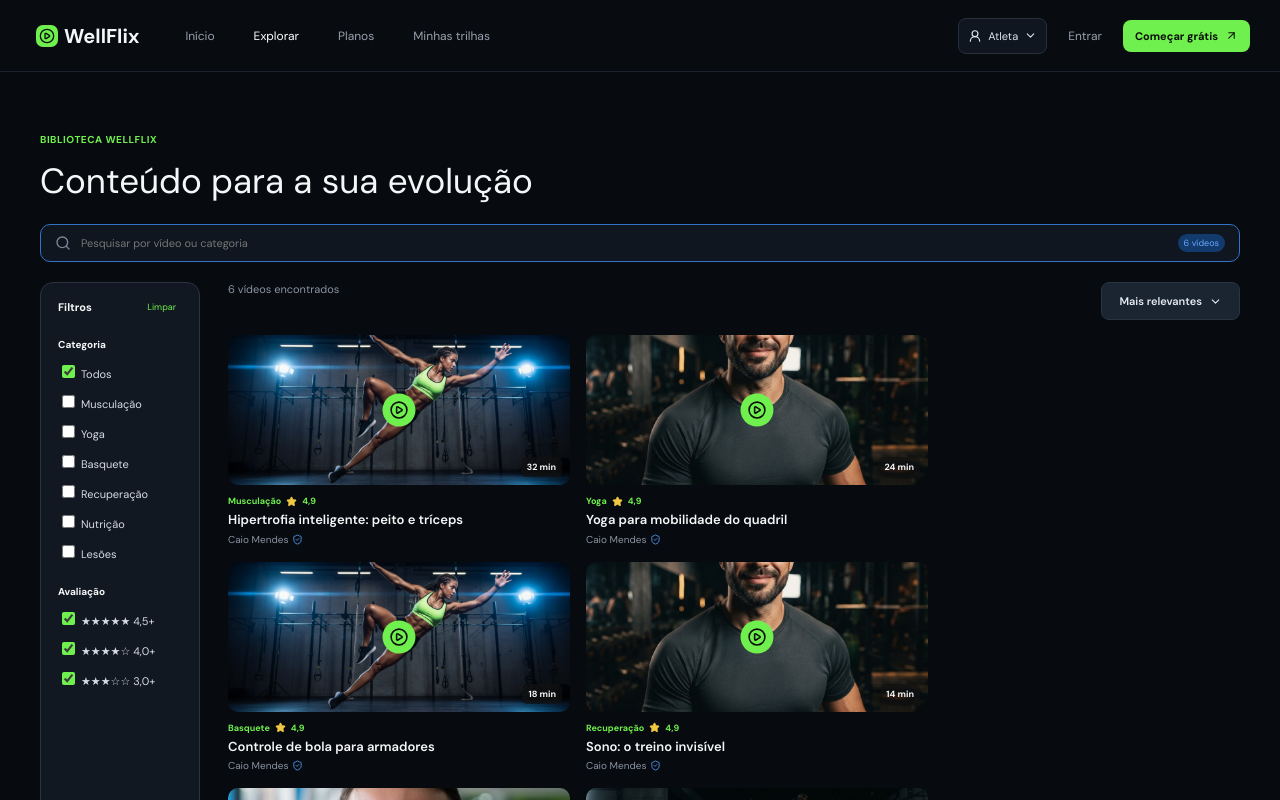
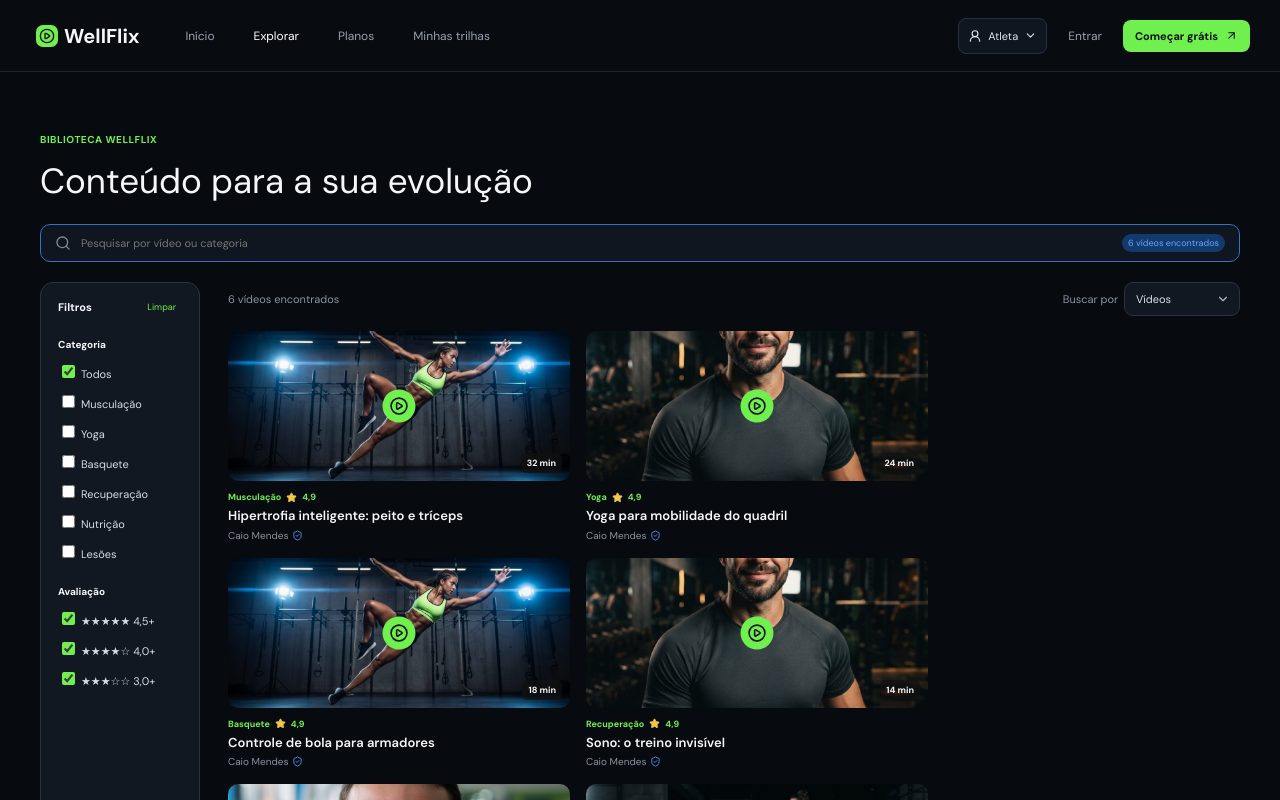
Before and after one commit to somarianoso/LabSoft, a React (Vite) app: page / in a window 1280 px wide. Both pictures are taken after a click on the button "Explorar". Shown: the top 800 px of the page. Built offline with nearby package versions, Linux system fonts and the light colour scheme.

Commit message:
feat: adiciona funcionalidade de busca e filtros para vídeos e profissionais na página de exploração

```diff
--- a/src/App.jsx
+++ b/src/App.jsx
@@ -10,11 +10,15 @@ export default function App() {
   const [user, setUser] = useState(null);
   const [selectedVideo, setSelectedVideo] = useState(null);
   const [exploreCategory, setExploreCategory] = useState("Todos");
+  const [exploreType, setExploreType] = useState("videos");
   const [selectedPlan, setSelectedPlan] = useState({ name: "Pro", price: "R$ 59 /mês" });
 
   const go = (next, payload) => {
     if (next === "detalhe" && payload) setSelectedVideo(payload);
-    if (next === "explorar") setExploreCategory(payload?.category || "Todos");
+    if (next === "explorar") {
+      setExploreCategory(payload?.category || "Todos");
+      setExploreType(payload?.type || "videos");
+    }
     if (next === "checkout" && payload) setSelectedPlan(payload);
     setPage(next);
     setMenu(false);
@@ -52,6 +56,7 @@ export default function App() {
         user={user}
         selectedVideo={selectedVideo}
         exploreCategory={exploreCategory}
+        exploreType={exploreType}
         selectedPlan={selectedPlan}
       />
       {!['cadastro', 'login', 'checkout'].includes(page) && <Footer role={role} />}
--- /dev/null
+++ b/src/components/ExploreFilters.jsx
@@ -0,0 +1,59 @@
+const ratingFilters = [
+  { value: 4.5, label: "★★★★★ 4,5+" },
+  { value: 4, label: "★★★★☆ 4,0+" },
+  { value: 3, label: "★★★☆☆ 3,0+" },
+];
+
+export default function ExploreFilters({
+  categories,
+  selectedCategories,
+  onCategoryChange,
+  selectedRatings,
+  onRatingChange,
+  onClear,
+}) {
+  return (
+    <aside className="filters">
+      <strong>Filtros</strong>
+      <button type="button" onClick={onClear}>
+        Limpar
+      </button>
+      <h5>Categoria</h5>
+      <label>
+        <input
+          type="checkbox"
+          name="category"
+          value="Todos"
+          checked={selectedCategories.size === 0}
+          onChange={() => onCategoryChange("Todos")}
+        />{" "}
+        Todos
+      </label>
+      {categories.map((name) => (
+        <label key={name}>
+          <input
+            type="checkbox"
+            name="category"
+            value={name}
+            checked={selectedCategories.has(name)}
+            onChange={() => onCategoryChange(name)}
+          />{" "}
+          {name}
+        </label>
+      ))}
+      <h5>Avaliação</h5>
+      {ratingFilters.map(({ value, label }) => (
+        <label key={value}>
+          <input
+            type="checkbox"
+            name="rating"
+            value={value}
+            checked={selectedRatings.has(value)}
+            onChange={() => onRatingChange(value)}
+          />{" "}
+          {label}
+        </label>
+      ))}
+    </aside>
+  );
+}
--- a/src/data/content.js
+++ b/src/data/content.js
@@ -27,3 +27,23 @@ export const videos = [
   ["Proteína sem complicação", "Nutrição", "20 min", img.food],
   ["Prevenção de lesões no joelho", "Lesões", "27 min", img.coach],
 ];
+export const professionals = [
+  {
+    name: "Dra. Lara Nunes",
+    specialty: "Especialista esportiva",
+    image: img.coach,
+    categories: ["Basquete", "Lesões"],
+  },
+  {
+    name: "Caio Mendes",
+    specialty: "Força e condicionamento",
+    image: img.athlete,
+    categories: ["Musculação", "Yoga"],
+  },
+  {
+    name: "Marina Lopes",
+    specialty: "Nutrição esportiva",
+    image: img.coach,
+    categories: ["Nutrição", "Recuperação"],
+  },
+];
--- a/src/pages/Explore.jsx
+++ b/src/pages/Explore.jsx
@@ -1,92 +1,174 @@
 import { useState } from "react";
-import { ChevronDown, Search } from "lucide-react";
-import { videos } from "../data/content.js";
+import { ChevronDown, Search, ShieldCheck, Star } from "lucide-react";
+import { professionals, videos } from "../data/content.js";
+import ExploreFilters from "../components/ExploreFilters.jsx";
 import VideoCard from "../components/VideoCard.jsx";
 
-const categories = ["Todos", ...new Set(videos.map((video) => video[1]))];
+const videoCategories = [...new Set(videos.map((video) => video[1]))];
+const allRatingFilters = new Set([4.5, 4, 3]);
 
-export default function Explore({ go, initialCategory = "Todos" }) {
+export default function Explore({
+  go,
+  initialCategory = "Todos",
+  initialType = "videos",
+}) {
   const [query, setQuery] = useState("");
+  const [searchType, setSearchType] = useState(initialType);
   const [selectedCategories, setSelectedCategories] = useState(() =>
     initialCategory === "Todos" ? new Set() : new Set([initialCategory]),
   );
-  const results = videos.filter((video) =>
-    (selectedCategories.size === 0 || selectedCategories.has(video[1])) &&
-    `${video[0]} ${video[1]}`.toLowerCase().includes(query.trim().toLowerCase()),
+  const [selectedRatings, setSelectedRatings] = useState(
+    () => new Set(allRatingFilters),
   );
+  const isVideoSearch = searchType === "videos";
+  const categories = isVideoSearch
+    ? videoCategories
+    : [...new Set(professionals.flatMap((professional) => professional.categories))];
+  const results = isVideoSearch
+    ? videos.filter(
+        (video) =>
+          (selectedCategories.size === 0 || selectedCategories.has(video[1])) &&
+          [...selectedRatings].some((rating) => rating <= 4.9) &&
+          `${video[0]} ${video[1]}`
+            .toLowerCase()
+            .includes(query.trim().toLowerCase()),
+      )
+    : professionals.filter(
+        (professional) =>
+          (selectedCategories.size === 0 ||
+            professional.categories.some((category) =>
+              selectedCategories.has(category),
+            )) &&
+          [...selectedRatings].some((rating) => rating <= 4.9) &&
+          `${professional.name} ${professional.specialty} ${professional.categories.join(" ")}`
+            .toLowerCase()
+            .includes(query.trim().toLowerCase()),
+      );
+  const resultNoun = isVideoSearch
+    ? results.length === 1
+      ? "vídeo"
+      : "vídeos"
+    : results.length === 1
+      ? "profissional"
+      : "profissionais";
+  const resultText = `${results.length} ${resultNoun}`;
+  const changeSearchType = (event) => {
+    setSearchType(event.target.value);
+    setSelectedCategories(new Set());
+  };
+  const toggleCategory = (category) => {
+    if (category === "Todos") {
+      setSelectedCategories(new Set());
+      return;
+    }
+    setSelectedCategories((current) => {
+      const next = new Set(current);
+      if (next.has(category)) next.delete(category);
+      else next.add(category);
+      return next;
+    });
+  };
+  const toggleRating = (rating) => {
+    setSelectedRatings((current) => {
+      const next = new Set(current);
+      if (next.has(rating)) next.delete(rating);
+      else next.add(rating);
+      return next;
+    });
+  };
+  const clearFilters = () => {
+    setSelectedCategories(new Set());
+    setSelectedRatings(new Set(allRatingFilters));
+    setQuery("");
+  };
 
   return (
     <main className="wrap page">
       <span className="eyebrow">BIBLIOTECA WELLFLIX</span>
-      <h1>Conteúdo para a sua evolução</h1>
+      <h1>{isVideoSearch ? "Conteúdo para a sua evolução" : "Conheça nossos profissionais"}</h1>
       <div className="search-large">
         <Search size={16} />
         <input
-          id="video-search"
+          id={isVideoSearch ? "video-search" : "professional-search"}
           type="search"
-          aria-label="Pesquisar vídeos"
-          placeholder="Pesquisar por vídeo ou categoria"
+          aria-label={`Pesquisar ${isVideoSearch ? "vídeos" : "profissionais"}`}
+          placeholder={
+            isVideoSearch
+              ? "Pesquisar por vídeo ou categoria"
+              : "Pesquisar por profissional ou categoria"
+          }
           value={query}
           onChange={(event) => setQuery(event.target.value)}
         />
-        <span data-testid="video-result-count">
-          {results.length} {results.length === 1 ? "vídeo" : "vídeos"}
+        <span data-testid={isVideoSearch ? "video-result-count" : "explore-result-count"}>
+          {resultText} encontrado{results.length === 1 ? "" : "s"}
         </span>
       </div>
       <div className="explore-layout">
-        <aside className="filters">
-          <strong>Filtros</strong>
-          <button
-            onClick={() => {
-              setSelectedCategories(new Set());
-              setQuery("");
-            }}
-          >
-            Limpar
-          </button>
-          <h5>Categoria</h5>
-          {categories.map((name) => (
-            <label key={name}>
-              <input
-                type="checkbox"
-                name="category"
-                checked={name === "Todos" ? selectedCategories.size === 0 : selectedCategories.has(name)}
-                onChange={() => {
-                  if (name === "Todos") {
-                    setSelectedCategories(new Set());
-                    return;
-                  }
-                  setSelectedCategories((current) => {
-                    const next = new Set(current);
-                    if (next.has(name)) next.delete(name);
-                    else next.add(name);
-                    return next;
-                  });
-                }}
-              /> {name}
-            </label>
-          ))}
-          <h5>Avaliação</h5>
-          {["★★★★★ 4,5+", "★★★★☆ 4,0+", "★★★☆☆ 3,0+"].map((x) => (
-            <label key={x}>
-              <input type="checkbox" defaultChecked /> {x}
-            </label>
-          ))}
-        </aside>
+        <ExploreFilters
+          categories={categories}
+          selectedCategories={selectedCategories}
+          onCategoryChange={toggleCategory}
+          selectedRatings={selectedRatings}
+          onRatingChange={toggleRating}
+          onClear={clearFilters}
+        />
         <div className="results">
           <div className="result-head">
-              <span>{results.length} vídeos encontrados</span>
-            <button className="dark-button">
-              Mais relevantes <ChevronDown size={13} />
-            </button>
+            <span>
+              {resultText} encontrado{results.length === 1 ? "" : "s"}
+            </span>
+            <label className="result-type">
+              <span>Buscar por</span>
+              <span className="result-type-control">
+                <select
+                  aria-label="Buscar por"
+                  data-testid="explore-result-type"
+                  value={searchType}
+                  onChange={changeSearchType}
+                >
+                  <option value="videos">Vídeos</option>
+                  <option value="professionals">Profissionais</option>
+                </select>
+                <ChevronDown size={14} aria-hidden="true" />
+              </span>
+            </label>
           </div>
-          <div className="video-grid" data-testid="video-results">
-            {results.map((v) => (
-              <VideoCard key={v[0]} video={v} go={go} />
-            ))}
-          </div>
+          {isVideoSearch ? (
+            <div className="video-grid" data-testid="video-results">
+              {results.map((video) => (
+                <VideoCard key={video[0]} video={video} go={go} />
+              ))}
+            </div>
+          ) : (
+            <div className="professional-grid" data-testid="professional-results">
+              {results.map((professional) => (
+                <article className="professional-card" key={professional.name}>
+                  <img src={professional.image} alt={professional.name} />
+                  <div className="professional-card-content">
+                    <h2>
+                      {professional.name} <ShieldCheck size={14} />
+                    </h2>
+                    <p>{professional.specialty}</p>
+                    <strong>Publica conteúdo sobre</strong>
+                    <div className="professional-categories">
+                      {professional.categories.map((category) => (
+                        <span key={category}>{category}</span>
+                      ))}
+                    </div>
+                    <span className="professional-rating">
+                      <Star size={12} fill="currentColor" /> 4,9
+                    </span>
+                  </div>
+                </article>
+              ))}
+            </div>
+          )}
           {results.length === 0 && (
-            <p role="status">Nenhum vídeo encontrado para essa busca.</p>
+            <p role="status">
+              Nenhum {isVideoSearch ? "vídeo" : "profissional"} encontrado para
+              essa busca.
+            </p>
           )}
         </div>
       </div>
--- a/src/routes/AppRoutes.jsx
+++ b/src/routes/AppRoutes.jsx
@@ -37,6 +37,7 @@ export default function AppRoutes({
   user,
   selectedVideo,
   exploreCategory,
+  exploreType,
   selectedPlan,
 }) {
   if (page === "login") {
@@ -55,7 +56,9 @@ export default function AppRoutes({
   return (
     <Page
       {...(routesWithNavigation.has(page) ? { go } : {})}
-      {...(page === "explorar" ? { initialCategory: exploreCategory } : {})}
+      {...(page === "explorar"
+        ? { initialCategory: exploreCategory, initialType: exploreType }
+        : {})}
     />
   );
 }
--- a/src/styles/global.css
+++ b/src/styles/global.css
@@ -989,6 +989,7 @@ textarea:focus-visible {
 .result-head {
   display: flex;
   justify-content: space-between;
+  align-items: center;
   color: #8993a2;
   font-size: 11px;
   margin-bottom: 15px;
@@ -996,6 +997,100 @@ textarea:focus-visible {
 .results .video-grid {
   grid-template-columns: repeat(2, 1fr);
   max-width: 700px;
+}
+.result-type {
+  display: flex;
+  align-items: center;
+  gap: 6px;
+  color: #8993a2;
+  white-space: nowrap;
+}
+.result-type-control {
+  position: relative;
+  display: inline-flex;
+  align-items: center;
+  width: 116px;
+}
+.result-type-control select {
+  width: 100%;
+  appearance: none;
+  border: 1px solid #293343;
+  border-radius: 9px;
+  padding: 9px 29px 9px 11px;
+  background: #121822;
+  color: #d7dfe8;
+  font: inherit;
+}
+.result-type-control svg {
+  position: absolute;
+  right: 10px;
+  pointer-events: none;
+  color: #aeb7c4;
+}
+.professional-grid {
+  display: grid;
+  grid-template-columns: repeat(2, minmax(0, 1fr));
+  gap: 16px;
+  max-width: 700px;
+}
+.professional-card {
+  overflow: hidden;
+  border: 1px solid #293343;
+  border-radius: 12px;
+  background: #121822;
+}
+.professional-card > img {
+  display: block;
+  width: 100%;
+  height: 175px;
+  object-fit: cover;
+}
+.professional-card-content {
+  padding: 14px;
+}
+.professional-card h2 {
+  display: flex;
+  align-items: center;
+  gap: 5px;
+  margin: 0;
+  color: #fff;
+  font-size: 15px;
+}
+.professional-card h2 svg {
+  color: #579ff4;
+}
+.professional-card p {
+  margin: 5px 0 14px;
+  color: #8993a2;
+  font-size: 11px;
+}
+.professional-card-content > strong {
+  color: #d7dfe8;
+  font-size: 10px;
+}
+.professional-categories {
+  display: flex;
+  flex-wrap: wrap;
+  gap: 6px;
+  margin-top: 7px;
+}
+.professional-categories span {
+  padding: 4px 7px;
+  border-radius: 10px;
+  background: #133a24;
+  color: var(--green);
+  font-size: 9px;
+}
+.professional-rating {
+  display: flex;
+  align-items: center;
+  gap: 4px;
+  margin-top: 12px;
+  color: var(--green);
+  font-size: 10px;
+}
+.professional-rating svg {
+  color: #f1c844;
 }
 .plans {
   text-align: center;
@@ -1809,6 +1904,9 @@ footer span {
   .results .video-grid {
     grid-template-columns: 1fr;
   }
+  .professional-grid {
+    grid-template-columns: 1fr;
+  }
   .explore-layout {
     grid-template-columns: 1fr;
   }
```
Also changed, not shown: src/pages/Home.jsx (+13 -17 lines).
